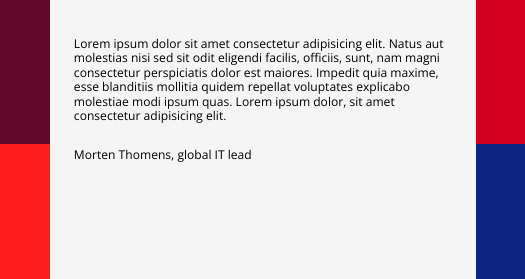
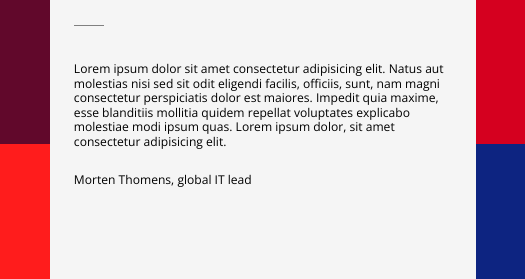
Before and after one commit to SanSciain/htmlcss-dropbox, a plain HTML site: page index.html in a window 1280 px wide. Shown: the part 3953-4232 px from the top of the page, 377-902 px from the left. Drawn offline with nearby package versions, Linux system fonts and the light colour scheme.

Commit message:
Add: Teams.section > column.center  line below company logo

```diff
--- a/css/style.css
+++ b/css/style.css
@@ -492,11 +492,18 @@ nav .button{
     margin: 1em 0;
 }
 
-                                    /* Aggiungere la linea sotto il logo nella colonna centrale */
+
+.companies .column.center p::before{
+    content: "";
+    border-top: 1px solid grey;
+    display: block;
+    width: 30px;
+    padding-bottom: 3em;
+}
 
 
     .center p{
-        padding: 2em 0;
+        padding: 1em 0 2em;
     }
 
 
```
